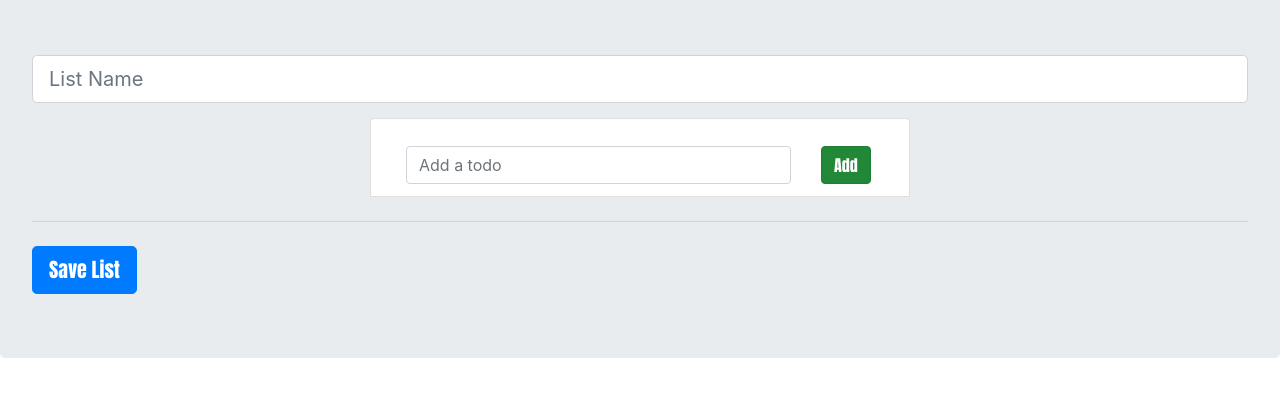
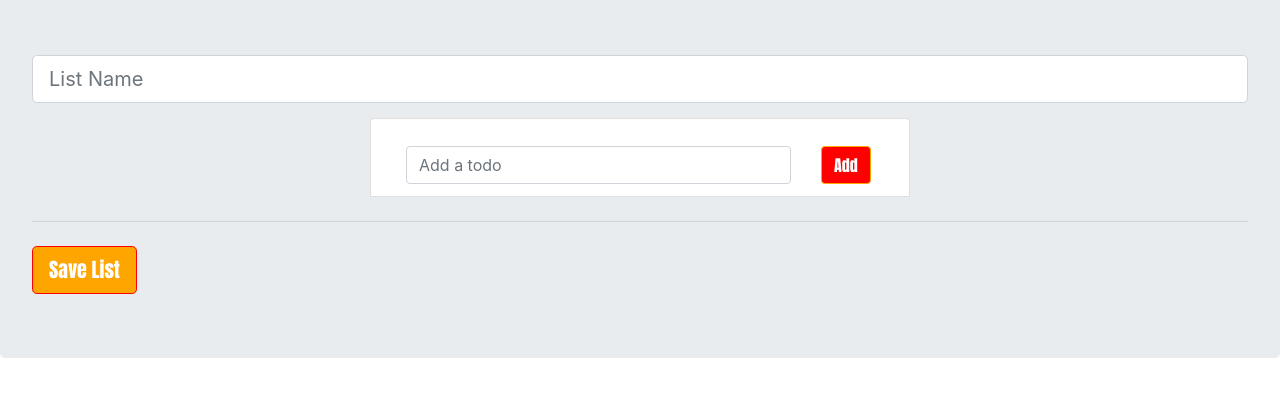
Before and after one commit to arosteguy/listluster, a website: page public/members.html in a window 1280 px wide. In both pictures the pointer is over the button "Add". Shown: the part 65-462 px from the top of the page. Drawn offline with nearby package versions, Linux system fonts and the light colour scheme.

Commit message:
adding button colors

```diff
--- a/public/assets/css/style.css
+++ b/public/assets/css/style.css
@@ -26,4 +26,10 @@
 
 .btn{
     font-family: 'Anton', sans-serif;
+    background-color: orange;
+    border-color: red;
 }
+.btn:hover{
+    border-color: orange;
+    background-color: red;
+}
```
